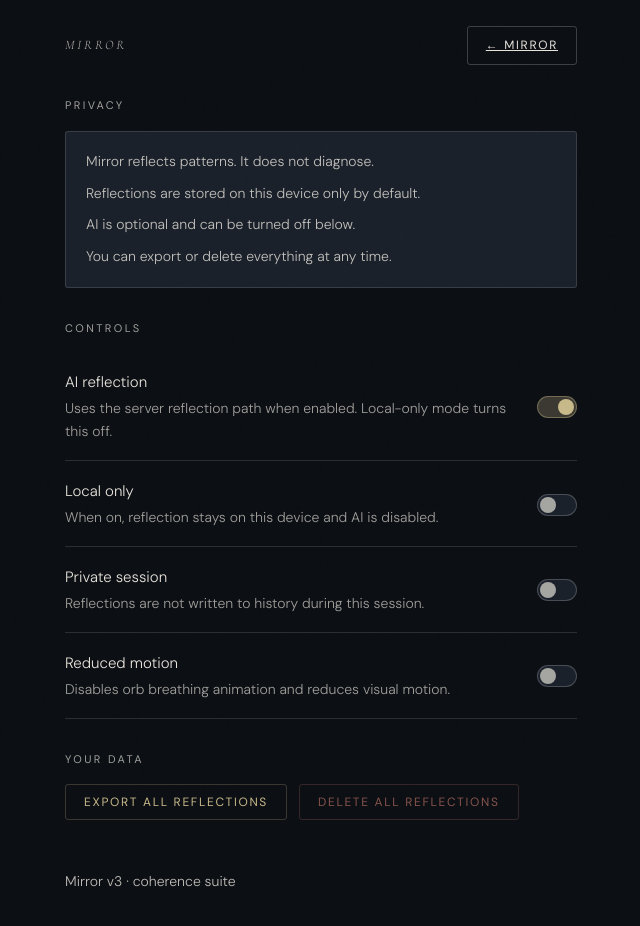
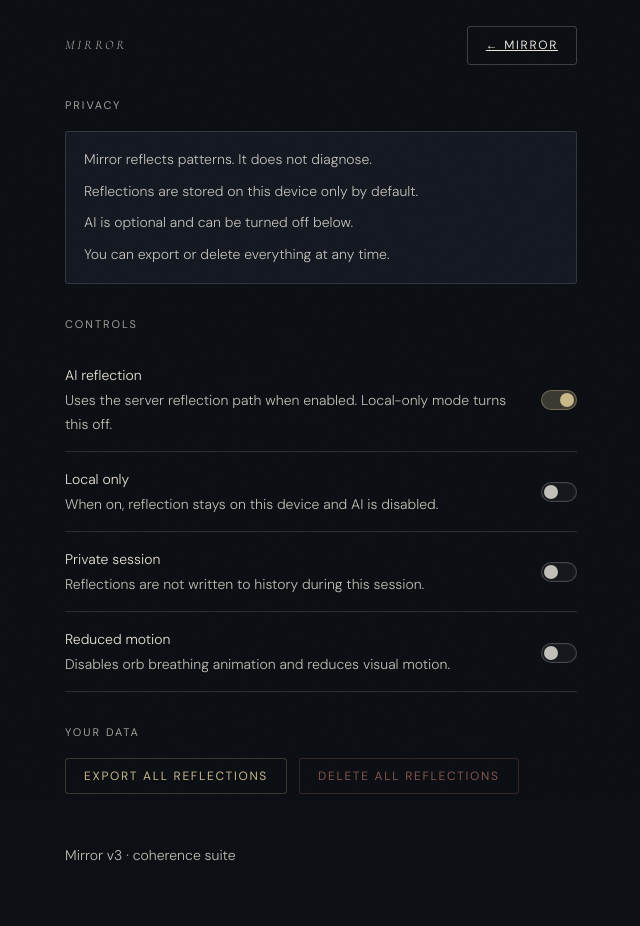
Before and after one commit to coherence-nikolai/mirror, a Next.js app: page /settings in a window 1280 px wide. Shown: the top 926 px of the page, without its empty margins (319-959 px from the left). Built offline with nearby package versions, Linux system fonts and the light colour scheme.

Commit message:
Add files via upload

```diff
--- a/components/settings/SettingsScreen.module.css
+++ b/components/settings/SettingsScreen.module.css
@@ -8,17 +8,22 @@
 
 .sectionTitle {
   margin-bottom: var(--sp-4);
+  letter-spacing: 0.18em;
 }
 
 /* Trust card */
 .trustCard {
-  background: var(--bg-raised);
+  background: var(--bg-surface);
   border: 1px solid var(--border-dim);
   border-radius: var(--r-sm);
-  padding: 18px 20px;
+  padding: 16px 18px;
   display: flex;
   flex-direction: column;
   gap: var(--sp-2);
+}
+
+.trustCard p {
+  color: var(--text-dim);
 }
 
 /* Toggles */
@@ -33,7 +38,7 @@
   align-items: center;
   justify-content: space-between;
   gap: var(--sp-4);
-  padding: 16px 0;
+  padding: 14px 0;
   border-bottom: 1px solid var(--border-dim);
 }
 
@@ -45,46 +50,48 @@
 }
 
 .toggleLabel {
-  font-size: 15px;
+  font-size: 14px;
   font-family: var(--font-sans);
   font-weight: 300;
   color: var(--text-primary);
 }
 
 .toggleDesc {
-  color: var(--text-dimmer);
+  color: var(--text-dim);
 }
 
 .toggleBtn {
-  width: 40px;
-  height: 22px;
-  border-radius: 11px;
-  background: var(--bg-raised);
+  width: 36px;
+  height: 20px;
+  border-radius: 10px;
+  background: rgba(255, 255, 255, 0.04);
   border: 1px solid var(--border-mid);
+  box-shadow: inset 0 0 0 1px rgba(255, 255, 255, 0.03);
   cursor: pointer;
   position: relative;
-  transition: background var(--t-short), border-color var(--t-short);
+  transition: background var(--t-short), border-color var(--t-short), box-shadow var(--t-short);
   flex-shrink: 0;
 }
 
 .toggleBtn.on {
   background: rgba(200,185,138,0.25);
   border-color: rgba(200,185,138,0.40);
+  box-shadow: none;
 }
 
 .toggleThumb {
   position: absolute;
-  width: 16px;
-  height: 16px;
+  width: 14px;
+  height: 14px;
   border-radius: 50%;
-  background: var(--text-dimmer);
+  background: var(--text-dim);
   top: 2px;
   left: 2px;
   transition: transform var(--t-short), background var(--t-short);
 }
 
 .toggleBtn.on .toggleThumb {
-  transform: translateX(18px);
+  transform: translateX(16px);
   background: var(--accent);
 }
 
@@ -106,7 +113,7 @@
 
 .deleteNote {
   margin-top: var(--sp-3);
-  color: var(--text-dimmer);
+  color: var(--text-dim);
   font-style: italic;
 }
 
```
